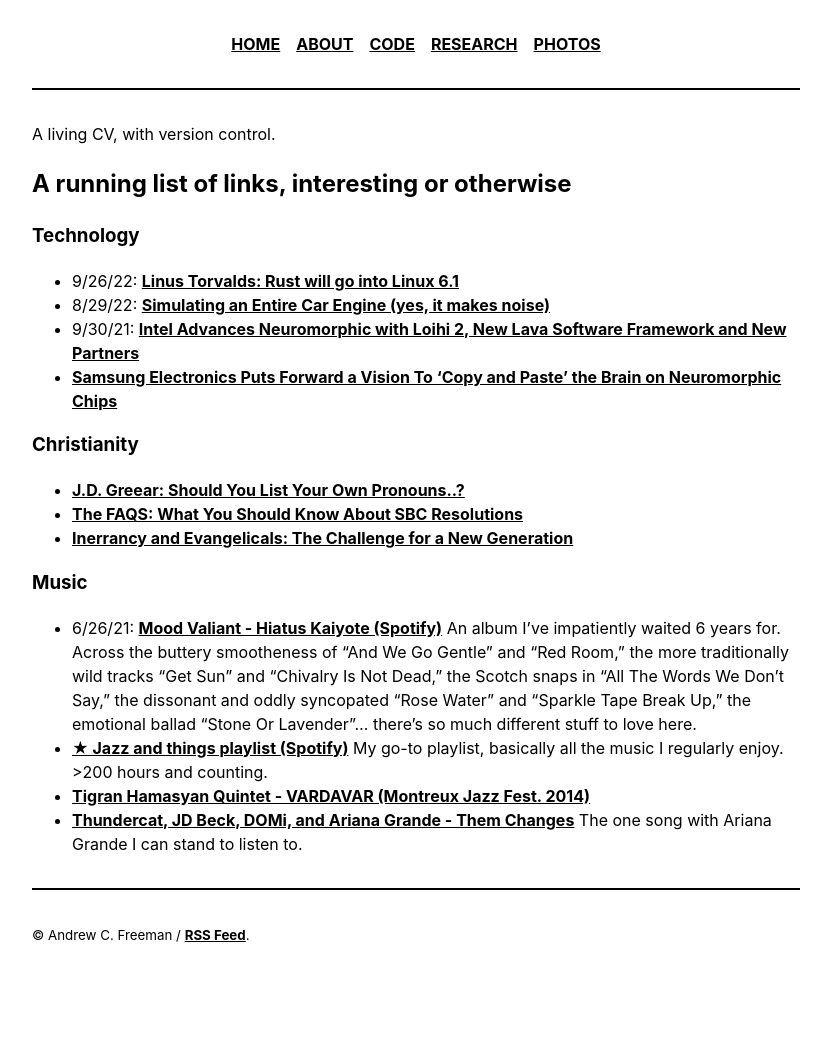
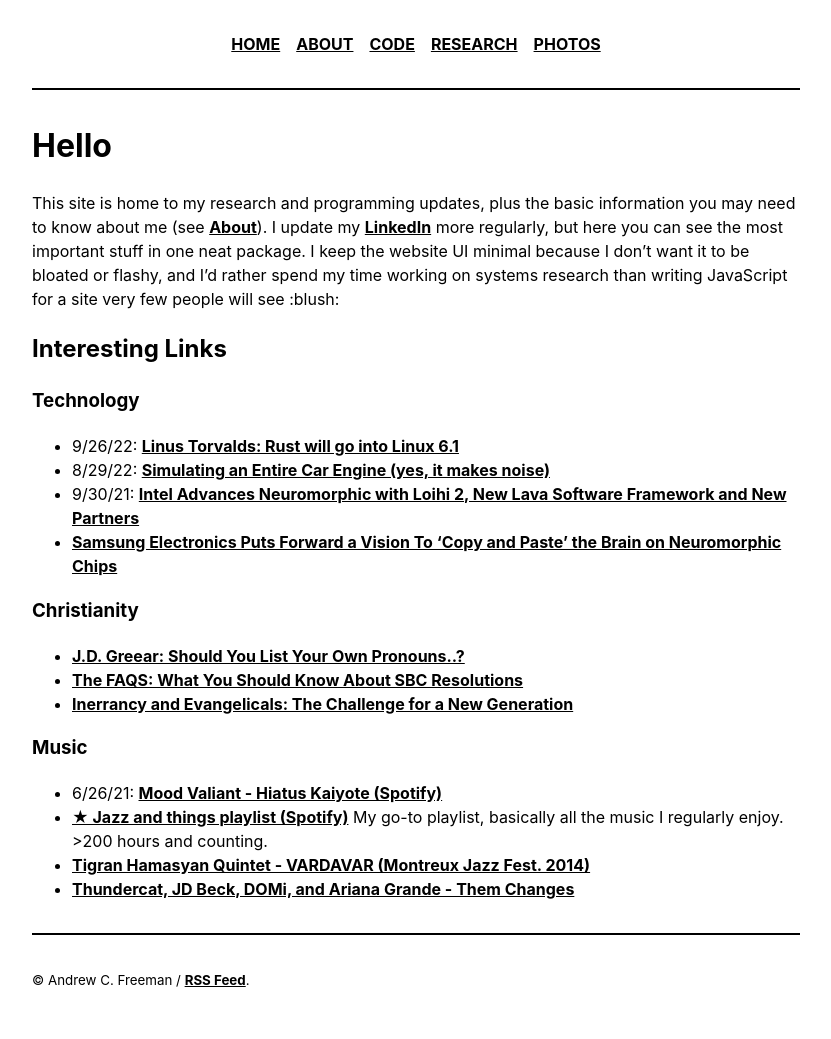
Before and after one commit to ac-freeman/acfreeman.github.io, a Jekyll site: the page built from _pages/index.md, in a window 1280 px wide. Shown: the whole page, without its empty margins (224-1055 px from the left). Built offline with Jekyll 4.4.1, drawn with Linux system fonts in a browser that asks for light colours; before the commit the page ends 994 px from its top, so only the background shows below that.

Commit message:
Update index.md

```diff
--- a/_pages/index.md
+++ b/_pages/index.md
@@ -8,9 +8,11 @@ published: true
 
   <!-- <h1 class="post-title">{{ site.description }}</h1> -->
 
-A living CV, with version control.
+# Hello
 
-## A running list of links, interesting or otherwise
+This site is home to my research and programming updates, plus the basic information you may need to know about me (see [About](https://acfreeman.dev/about)). I update my [LinkedIn](https://www.linkedin.com/in/acfreeman/) more regularly, but here you can see the most important stuff in one neat package. I keep the website UI minimal because I don't want it to be bloated or flashy, and I'd rather spend my time working on systems research than writing JavaScript for a site very few people will see :blush:
+
+## Interesting Links
 
 ### Technology
 - 9/26/22: [Linus Torvalds: Rust will go into Linux 6.1](https://www.zdnet.com/article/linus-torvalds-rust-will-go-into-linux-6-1/)
@@ -24,7 +26,7 @@ A living CV, with version control.
 - [Inerrancy and Evangelicals: The Challenge for a New Generation](https://www.thegospelcoalition.org/article/inerrancy-evangelicals/)
 
 ### Music
-- 6/26/21: [Mood Valiant - Hiatus Kaiyote (Spotify)](https://open.spotify.com/album/456WeVeZk38VJuqg2sL7QG?si=i85bbCaMQjevYckwqA9myw&dl_branch=1) An album I've impatiently waited 6 years for. Across the buttery smootheness of "And We Go Gentle" and "Red Room," the more traditionally wild tracks "Get Sun" and "Chivalry Is Not Dead," the Scotch snaps in "All The Words We Don't Say," the dissonant and oddly syncopated "Rose Water" and "Sparkle Tape Break Up," the emotional ballad "Stone Or Lavender"... there's so much different stuff to love here.
+- 6/26/21: [Mood Valiant - Hiatus Kaiyote (Spotify)](https://open.spotify.com/album/456WeVeZk38VJuqg2sL7QG?si=i85bbCaMQjevYckwqA9myw&dl_branch=1)
 - [★ Jazz and things playlist (Spotify)](https://open.spotify.com/playlist/43EEnlpxXMjQ2aPZVUQL15?si=743fe02876cf4988) My go-to playlist, basically all the music I regularly enjoy. >200 hours and counting.
 - <a href="https://www.youtube.com/watch?v=gzFAR6aN20g&feature=youtu.be">Tigran Hamasyan Quintet - VARDAVAR (Montreux Jazz Fest. 2014)</a>
-- [Thundercat, JD Beck, DOMi, and Ariana Grande - Them Changes](https://www.youtube.com/watch?v=SxKsIBkvRsA&ab_channel=gettnastyyonins) The one song with Ariana Grande I can stand to listen to.
+- [Thundercat, JD Beck, DOMi, and Ariana Grande - Them Changes](https://www.youtube.com/watch?v=SxKsIBkvRsA&ab_channel=gettnastyyonins)
```
